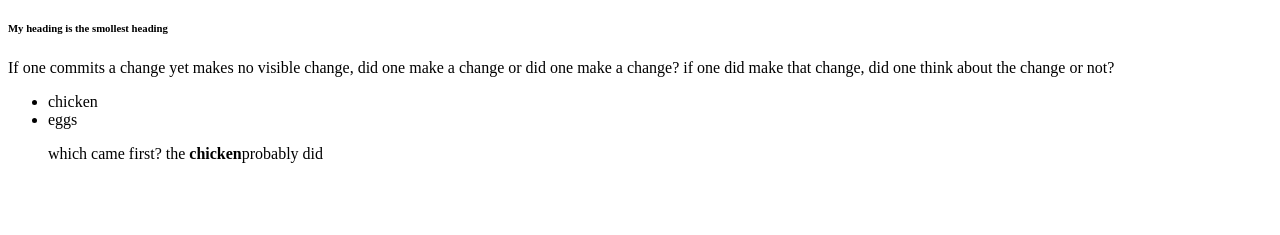
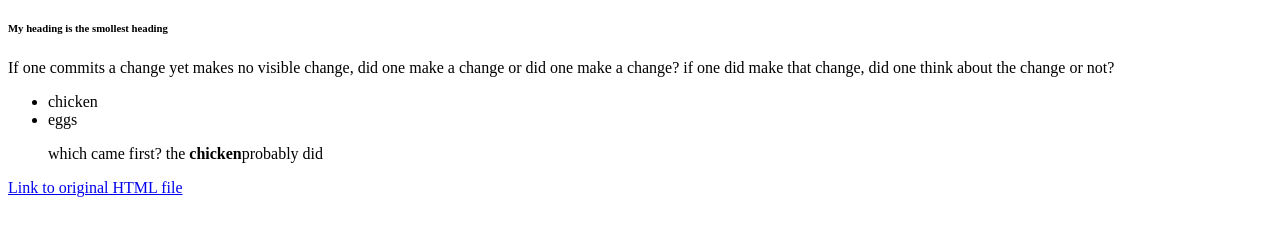
Before and after one commit to CHOnks2010/CHOnks2010.github.io, a plain HTML site: page lesson1.html in a window 1280 px wide. Shown: the part 61-296 px from the top of the page. Drawn offline with Linux system fonts and the light colour scheme.

Commit message:
Update lesson1.html

```diff
--- a/lesson1.html
+++ b/lesson1.html
@@ -12,6 +12,6 @@
       <li>eggs</li>
       <p>which came first? the <strong>chicken</strong>probably did</p>
     </ul>
-    <a></a>
+    <a href="chonks2010.github.io" target="_blank">Link to original HTML file<a/>
   </body>
 </html>
```
